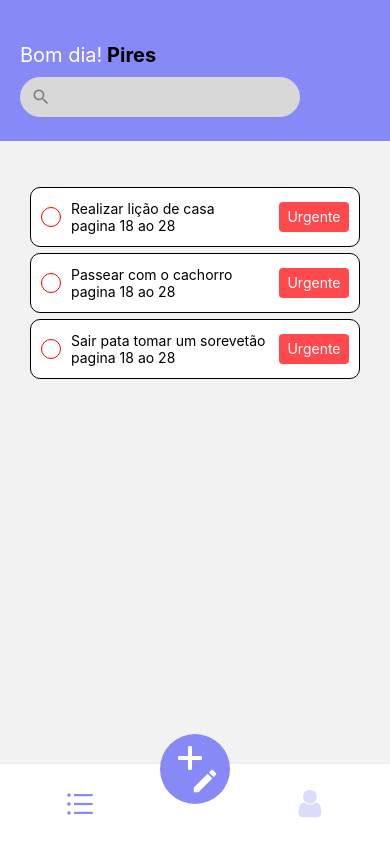
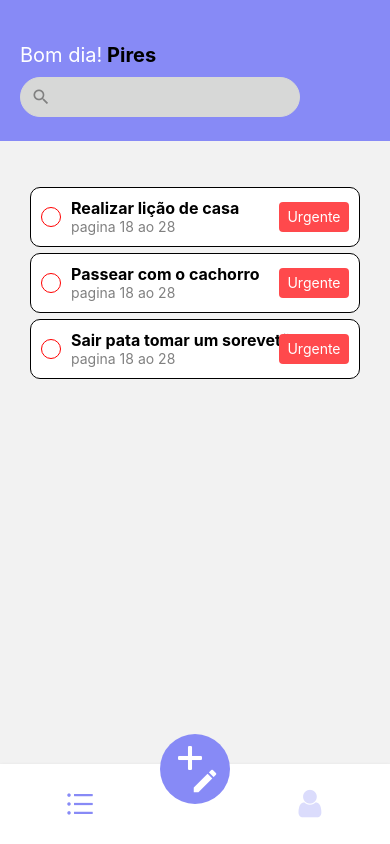
Before and after one commit to brilhante-hub/ReactNative-App, a React Native app: screen /BottomRoutes in a window 390 px wide. Built offline with nearby package versions, Linux system fonts and the light colour scheme.

Commit message:
Estilizando os cards, colocando novas cores

```diff
--- a/src/pages/list/index.tsx
+++ b/src/pages/list/index.tsx
@@ -43,11 +43,13 @@
             <TouchableOpacity style={style.card}>
                 <View style={style.rowCard}>
                     <View style={style.rowCardLeft}>
+
                         <Ball color="red" />
                         <View>
-                            <Text>{item.title}</Text>
-                            <Text>{item.description}</Text>
+                            <Text style={style.titleCard}>{item.title}</Text>
+                            <Text style={style.descriptionCard}>{item.description}</Text>
                         </View>
+
                     </View>
                     <Flag caption="Urgente" color={themas.colors.red} />
                 </View>
--- a/src/pages/list/styles.ts
+++ b/src/pages/list/styles.ts
@@ -52,6 +52,13 @@
         flexDirection: 'row',
         alignItems: 'center',
         gap: 10
+    },
+    titleCard: {
+        fontSize: 16,
+        fontWeight: 'bold',
+    },
+    descriptionCard: {
+        color: themas.colors.gray
     }
 
 
```
Also changed, not shown: src/components/Flag/index.tsx (+3 -4 lines).
